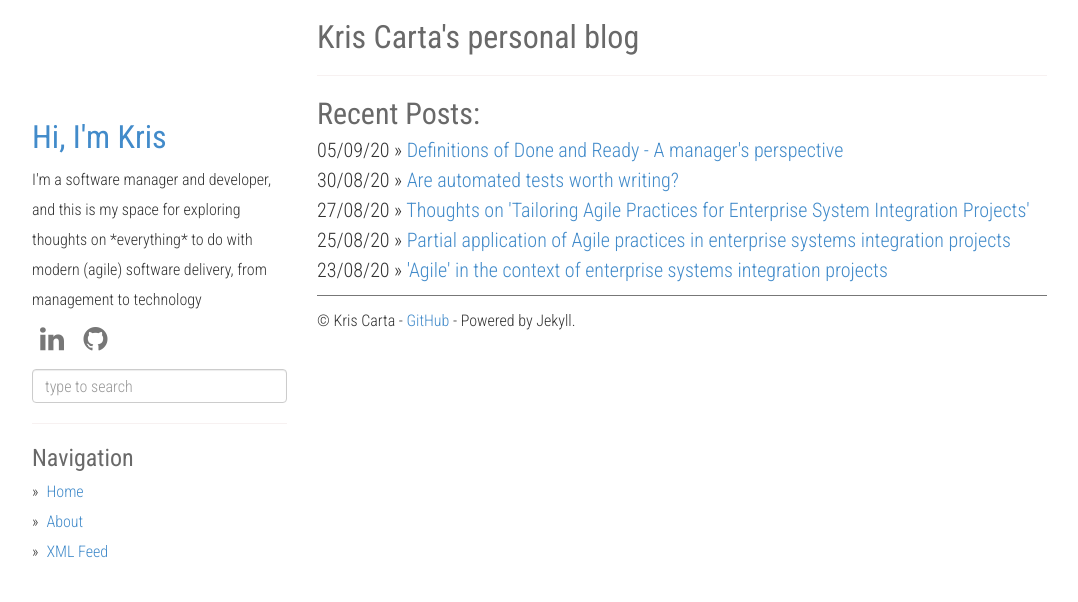
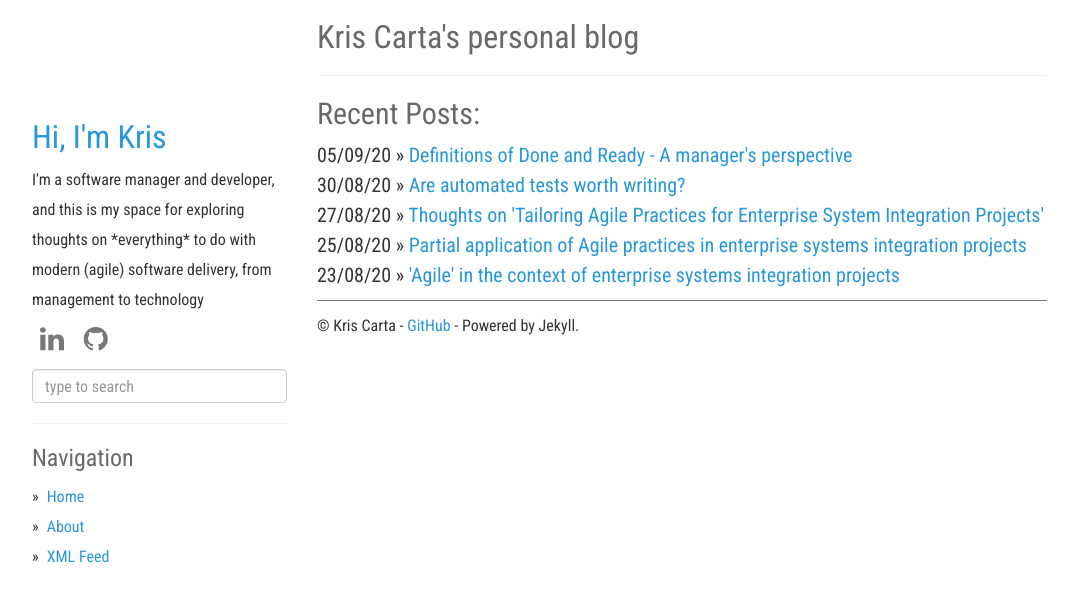
Before and after one commit to kcarta/kcarta.github.io-temp, a Jekyll site: the page built from index.html, in a window 1280 px wide. Shown: the top 602 px of the page, without its empty margins (53-1131 px from the left). Built offline with Jekyll 4.4.1, drawn with Linux system fonts in a browser that asks for light colours; nearby versions of some CDN libraries; the list of posts is cut into pages by our own code.

Commit message:
Revise fonts used on site

```diff
--- a/_layouts/post.html
+++ b/_layouts/post.html
@@ -70,5 +70,5 @@ layout: default
     })();
     /* ]]> */
   </script>
+</div>
 -->
-</div>
--- a/static/css/main.scss
+++ b/static/css/main.scss
@@ -2,26 +2,33 @@
 ---
 
 $text-primary-font: "Roboto Condensed", Arial, sans-serif;
+$text-post-font: Georgia, 'Times New Roman', Times, serif;
 $text-code-font: Menlo, Monaco, Consolas, "Courier New", monospace;
-
-$text-primary-weight: 300;
 
 $text-primary-size: 20px;
 $text-secondary-size: 16px;
 $text-navigation-size: 18px;
+$text-post-size: 18px;
 $text-top-header-size: 32px;
 $icon-social-size: 28px;
 
 $text-primary-color: #000;
 $text-header-color: #696969;
-
 $text-detail-color: #777;
+$link-color: #2997D8;
+$link-hover-color: #253B80;
 
 body {
   font-family: $text-primary-font;
+  font-size: $text-primary-size;
   line-height: 1.5em;
-  font-weight: $text-primary-weight;
-  font-size: $text-primary-size;
+}
+
+a {
+  color: $link-color;
+  &:hover {
+    color: $link-hover-color;
+  }
 }
 
 hr {
@@ -44,19 +51,11 @@ h1,
 h2,
 h3 {
   color: $text-header-color;
-  font-weight: normal;
 }
 
 h1 {
-  margin-bottom: 10px;
   font-size: $text-top-header-size;
 }
-
-h2,
-h3 {
-  margin-bottom: 5px;
-}
-
 
 /* Layout */
 .main-layout {
@@ -102,6 +101,11 @@ footer {
 .posts {
   list-style-type: none;
   padding: 0;
+}
+
+.post p {
+  font-family: $text-post-font;
+  font-size: $text-post-size;
 }
 
 div.post-content .btn-tags {
```
